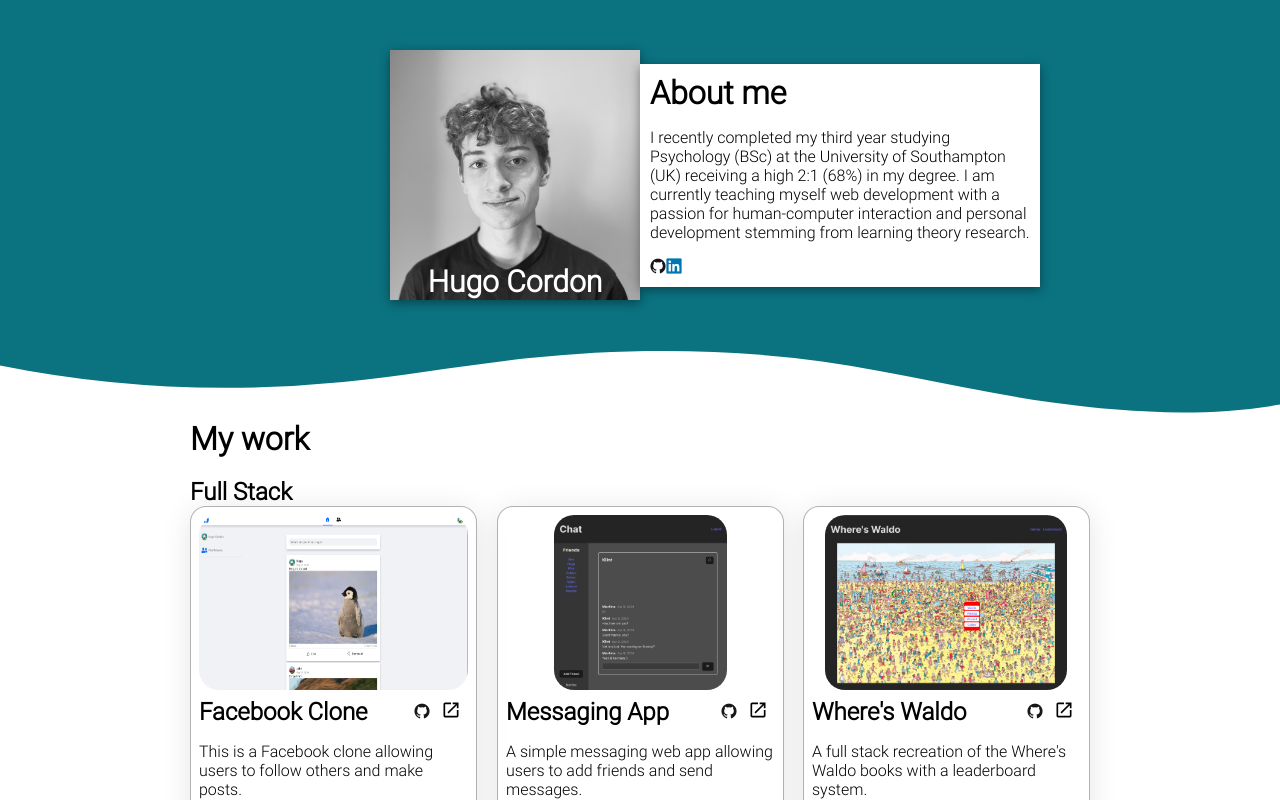
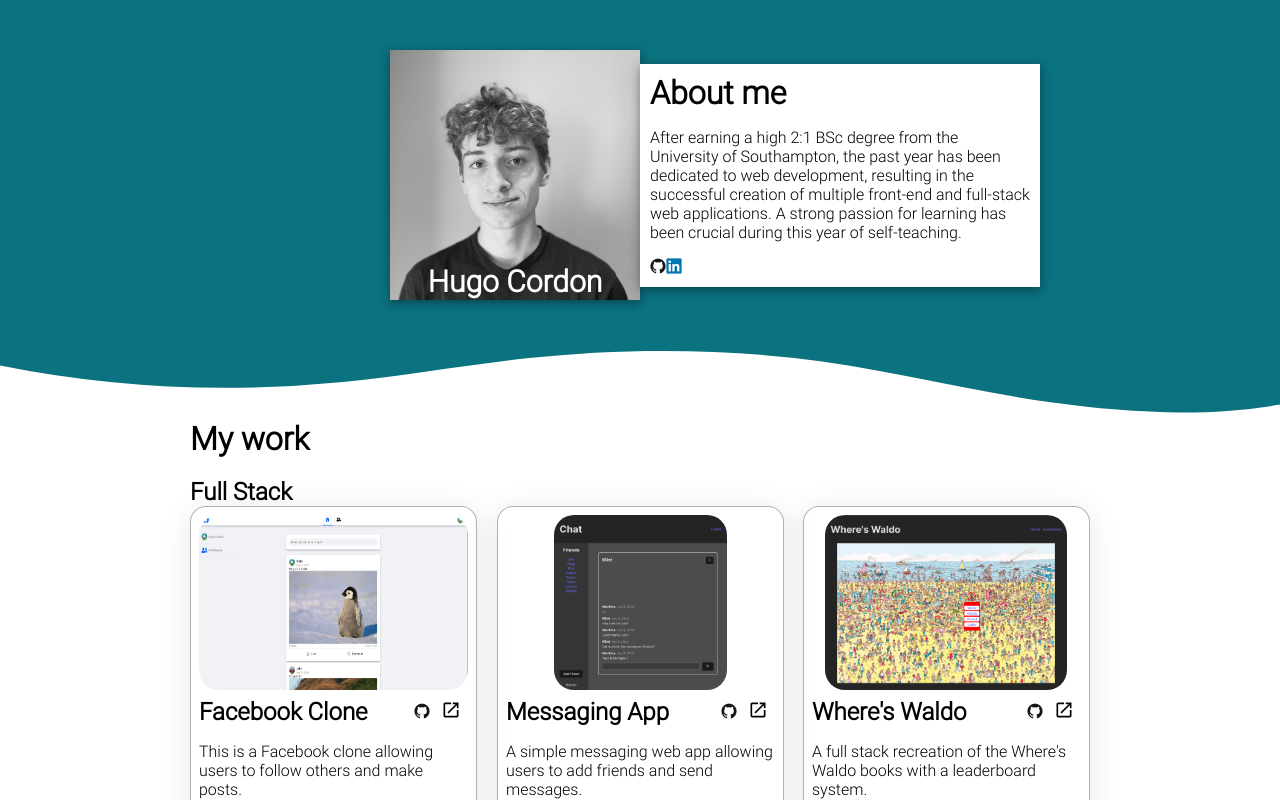
Before and after one commit to Suk0shi/Updated-Homepage, a React (Vite) app: page / in a window 1280 px wide. Shown: the top 800 px of the page. Built offline with nearby package versions, Linux system fonts and the light colour scheme.

Commit message:
Edit about me text

```diff
--- a/src/App.jsx
+++ b/src/App.jsx
@@ -47,7 +47,7 @@ function App() {
             </div>
             <div className="aboutMeText">
                 <h1>About me</h1>
-                <p>I recently completed my third year studying Psychology (BSc) at the University of Southampton (UK) receiving a high 2:1 (68%) in my degree. I am currently teaching myself web development with a passion for human-computer interaction and personal development stemming from learning theory research.</p>
+                <p>After earning a high 2:1 BSc degree from the University of Southampton, the past year has been dedicated to web development, resulting in the successful creation of multiple front-end and full-stack web applications. A strong passion for learning has been crucial during this year of self-teaching.</p>
                 <a href="https://github.com/Suk0shi"><i className="devicon-github-original colored"></i></a>
                 <a href="https://www.linkedin.com/in/hugo-cordon-013841234/"><i className="devicon-linkedin-plain colored"></i></a>
             </div>
```
